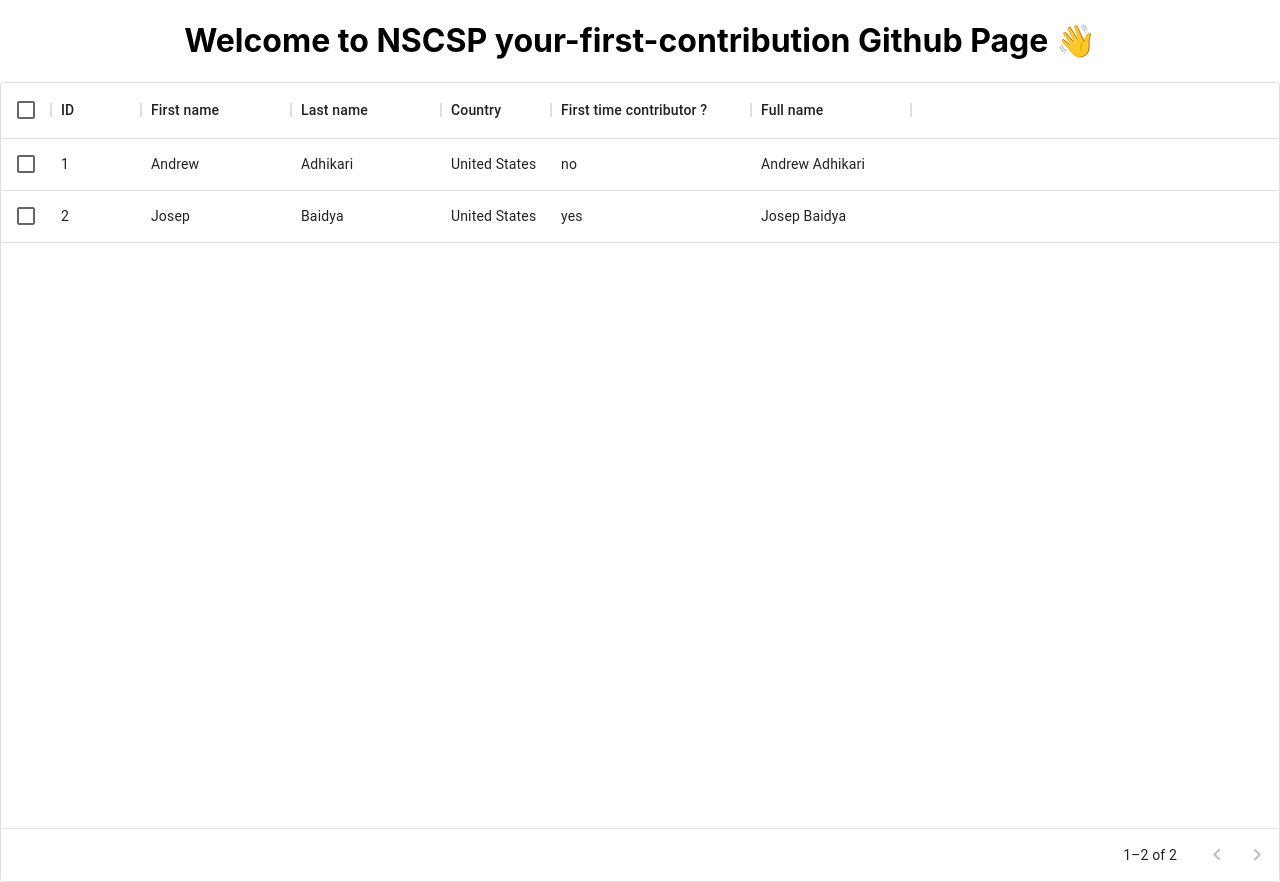
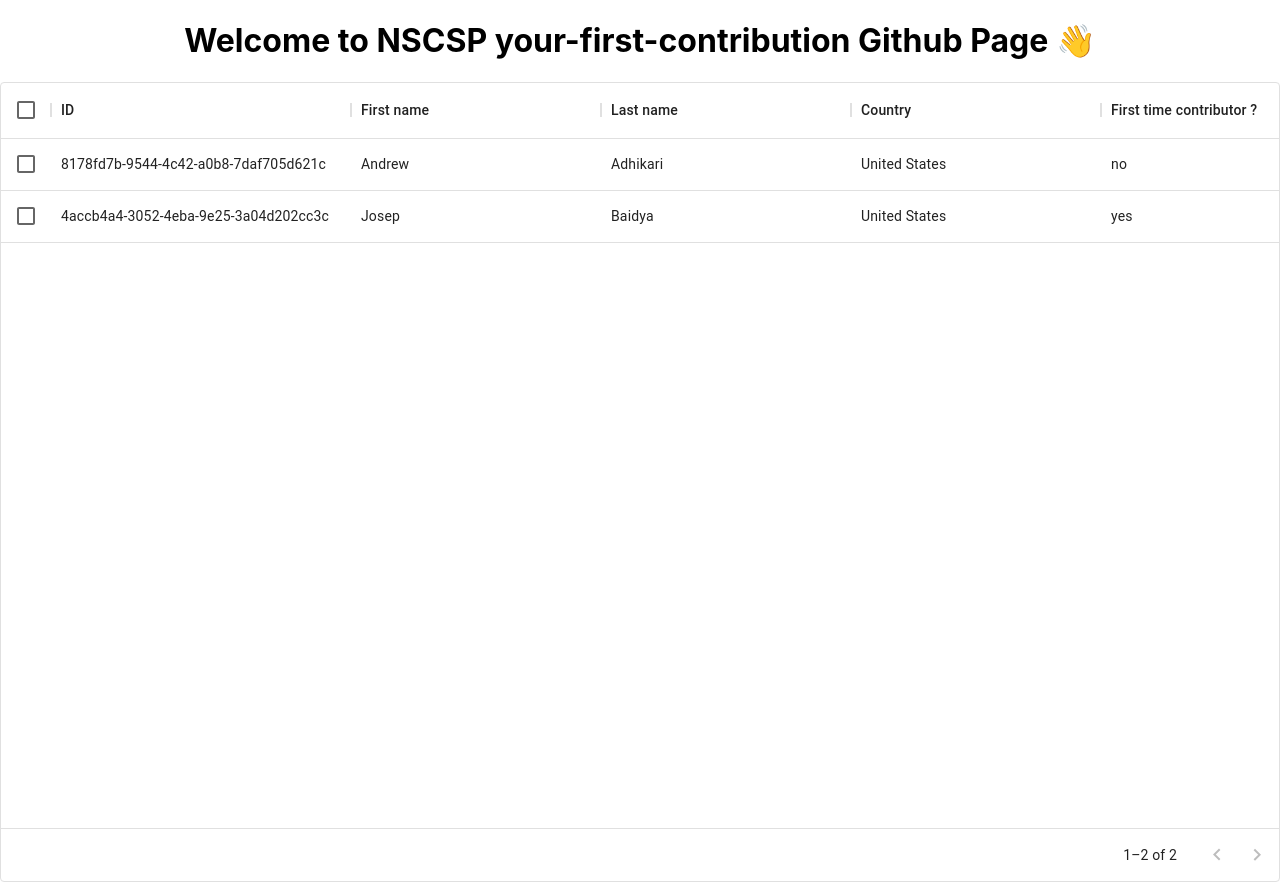
Before and after one commit to nscsp-it/your-first-contribution, a React (Create React App) app: page / in a window 1280 px wide. Built offline with nearby package versions, Linux system fonts and the light colour scheme.

Commit message:
UUID added instead of hard coding ID

```diff
--- a/package.json
+++ b/package.json
@@ -21,6 +21,7 @@
     "react-dom": "^17.0.2",
     "react-scripts": "4.0.3",
     "react-table": "^7.7.0",
+    "uuid": "^8.3.2",
     "web-vitals": "^1.1.2"
   },
   "scripts": {
--- a/src/Table.js
+++ b/src/Table.js
@@ -1,30 +1,31 @@
 import * as React from 'react';
 import { DataGrid } from '@mui/x-data-grid';
+import { v4 as uuidv4 } from 'uuid';
 
 const columns = [
-  { field: 'id', headerName: 'ID', width: 90 },
+  { field: 'id', headerName: 'ID', width: 300 },
   {
     field: 'firstName',
     headerName: 'First name',
-    width: 150,
+    width: 250,
     editable: true,
   },
   {
     field: 'lastName',
     headerName: 'Last name',
-    width: 150,
+    width: 250,
     editable: true,
   },
   {
     field: 'country',
     headerName: 'Country',
-    width: 110,
+    width: 250,
     editable: true,
   },
   {
     field: 'ftc',
     headerName: 'First time contributor ? ',
-    width: 200,
+    width: 250,
     editable: true,
   },
   {
@@ -32,7 +33,7 @@
     headerName: 'Full name',
     description: 'This column has a value getter and is not sortable.',
     sortable: false,
-    width: 160,
+    width: 250,
     valueGetter: (params) =>
       `${params.getValue(params.id, 'firstName') || ''} ${
         params.getValue(params.id, 'lastName') || ''
@@ -41,8 +42,8 @@
 ];
 
 const rows = [
-  { id: 1, lastName: 'Adhikari', firstName: 'Andrew',country: 'United States', ftc: 'no' },
-  { id: 2, lastName: 'Baidya', firstName: 'Josep',country: 'United States', ftc: 'yes' }
+  { id: uuidv4(), lastName: 'Adhikari', firstName: 'Andrew',country: 'United States', ftc: 'no' },
+  { id: uuidv4(), lastName: 'Baidya', firstName: 'Josep',country: 'United States', ftc: 'yes' }
 
 ];
 
```
Also changed, not shown: 1 other file (tests, documents, lock files or other folders).
